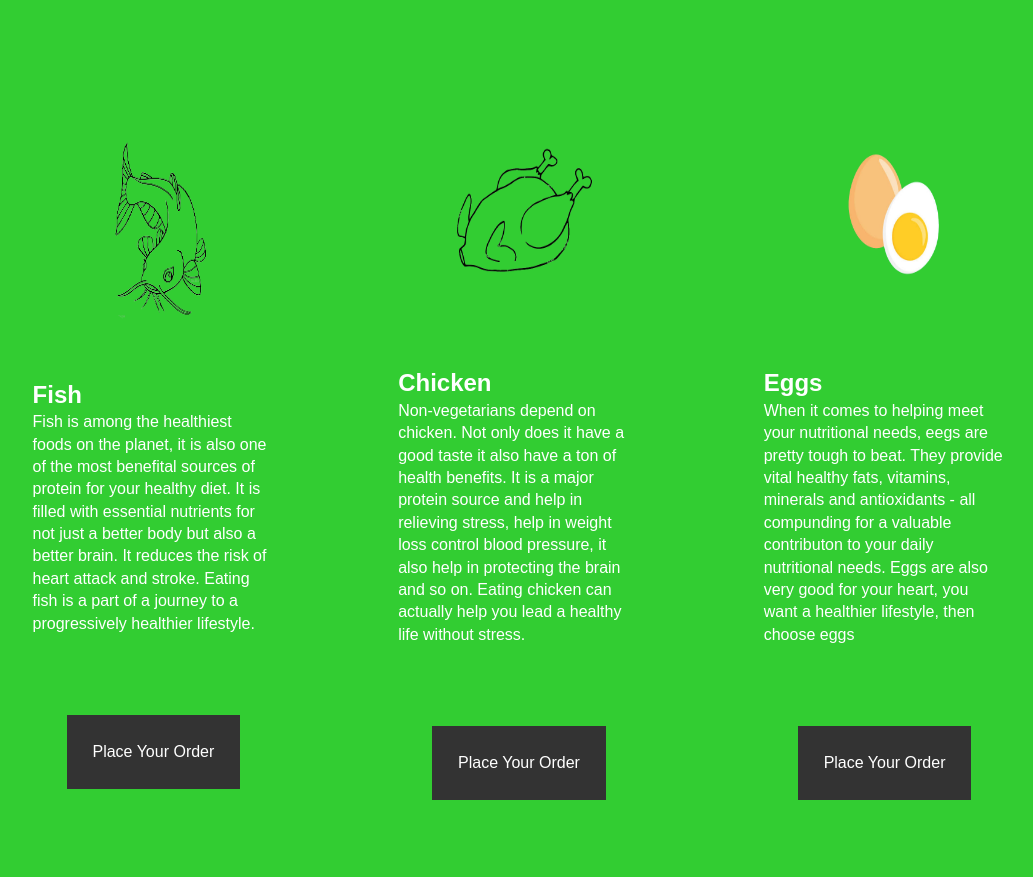
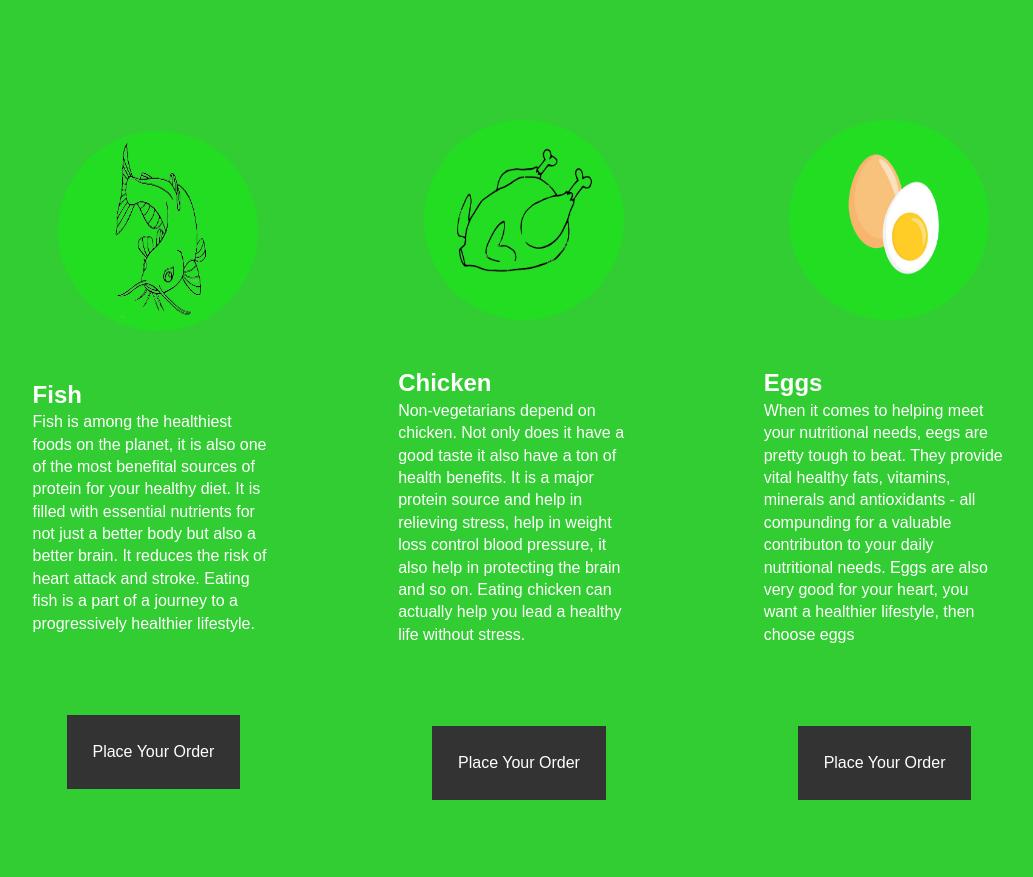
Before and after one commit to kolabdu/jazz, a plain HTML site: page index.html in a window 1280 px wide. Shown: the part 1000-1877 px from the top of the page, without its empty margins (121-1154 px from the left). Drawn offline with Linux system fonts and the light colour scheme.

Commit message:
Update style2.css

```diff
--- a/style2.css
+++ b/style2.css
@@ -39,7 +39,7 @@ border: 2px solid black;
 
 figure img{
 	border-radius: 100%;
-	background-color: #oodd00;
+	background-color: #22dd22;
 }
 .section-title{
 	margin-top: 10vh;
```
